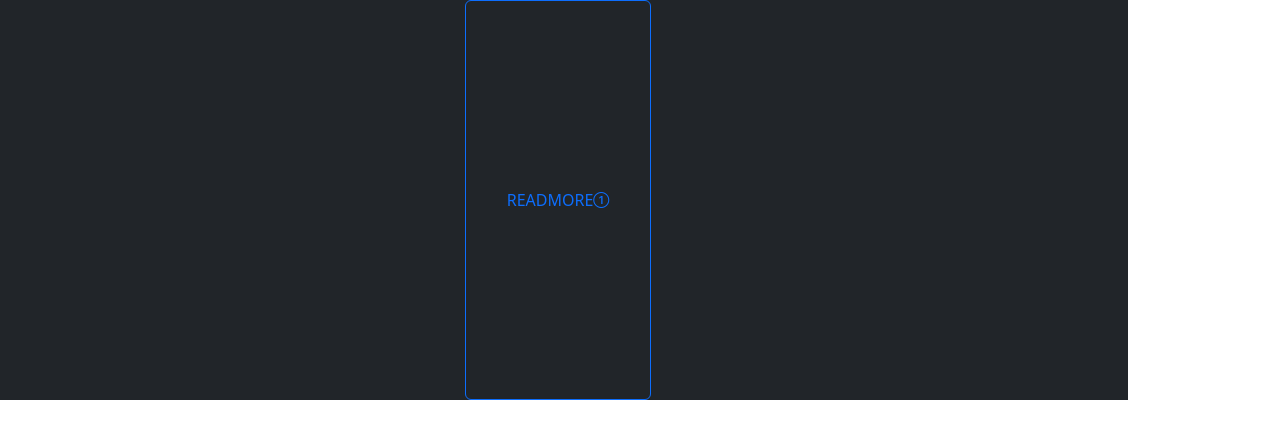
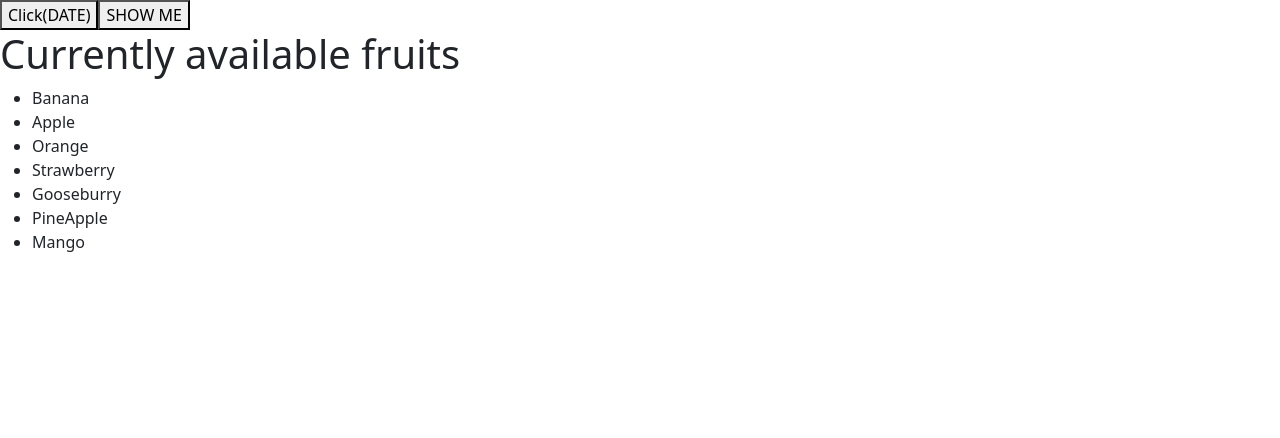
Before and after one commit to Manojkumar886/tj-frontend, a React (Create React App) app: page / in a window 1280 px wide. Shown: the top 438 px of the page. Built offline with nearby package versions, Linux system fonts and the light colour scheme.

Commit message:
Basic react js is over...!

```diff
--- a/src/App.js
+++ b/src/App.js
@@ -1,5 +1,8 @@
 import { Usingbootstrap } from "./Bootstrap";
+import { Myclass } from "./ClsCompo";
+import { Access, Myevents } from "./EVENTS";
 import { Form2, Form3, Studentform } from "./Myform";
+import { List } from "./ReactList";
 import { Withcss } from "./usingcss";
 
 
@@ -7,7 +10,9 @@ function App()
 {
     return(
         <>
-            <Usingbootstrap/>
+           <Myevents/>
+           <Access/>
+           <List/>
         </>
     )
 }
--- /dev/null
+++ b/src/ClsCompo.js
@@ -0,0 +1,13 @@
+import React from 'react';
+
+export class Myclass extends React.Component
+{
+    render()
+    {
+        return(
+            <>
+                <p> This is A class Components</p>
+            </>
+        )
+    }
+}
--- /dev/null
+++ b/src/EVENTS.js
@@ -0,0 +1,36 @@
+import React, { Component } from 'react';
+
+// class components
+//  class Myevents extends Component
+class Myevents extends React.Component
+{
+
+    render()
+    {
+        const myaction=()=>
+        {
+            alert(Date(
+
+            ));
+        }
+        return(
+            <button onClick={myaction}>Click(DATE)</button>
+        );
+    }
+}
+
+// functionsl components
+ let Access=()=>
+{
+    function action()
+    {
+        alert(" give me a dinner")
+    }
+    return(
+        <>
+        <button onClick={action}>SHOW ME</button>
+        </>
+    )
+}
+
+export {Myevents,Access};
--- /dev/null
+++ b/src/ReactList.js
@@ -0,0 +1,26 @@
+export let List=()=>
+{
+    const Fruits=["Banana","Apple","Orange","Strawberry","Gooseburry","PineApple","Mango"];
+
+    const Listall=(getting)=>
+    {
+        return(
+            <>
+                <li>{getting.show}</li>
+            </>
+        );
+    }
+    return(
+        <>
+            <h1> Currently available fruits</h1>
+            <ul>
+                {
+                    Fruits.map(
+                        (get1)=>
+                        <Listall show={get1} />
+                    )
+                }
+            </ul>
+        </>
+    )
+}
```
